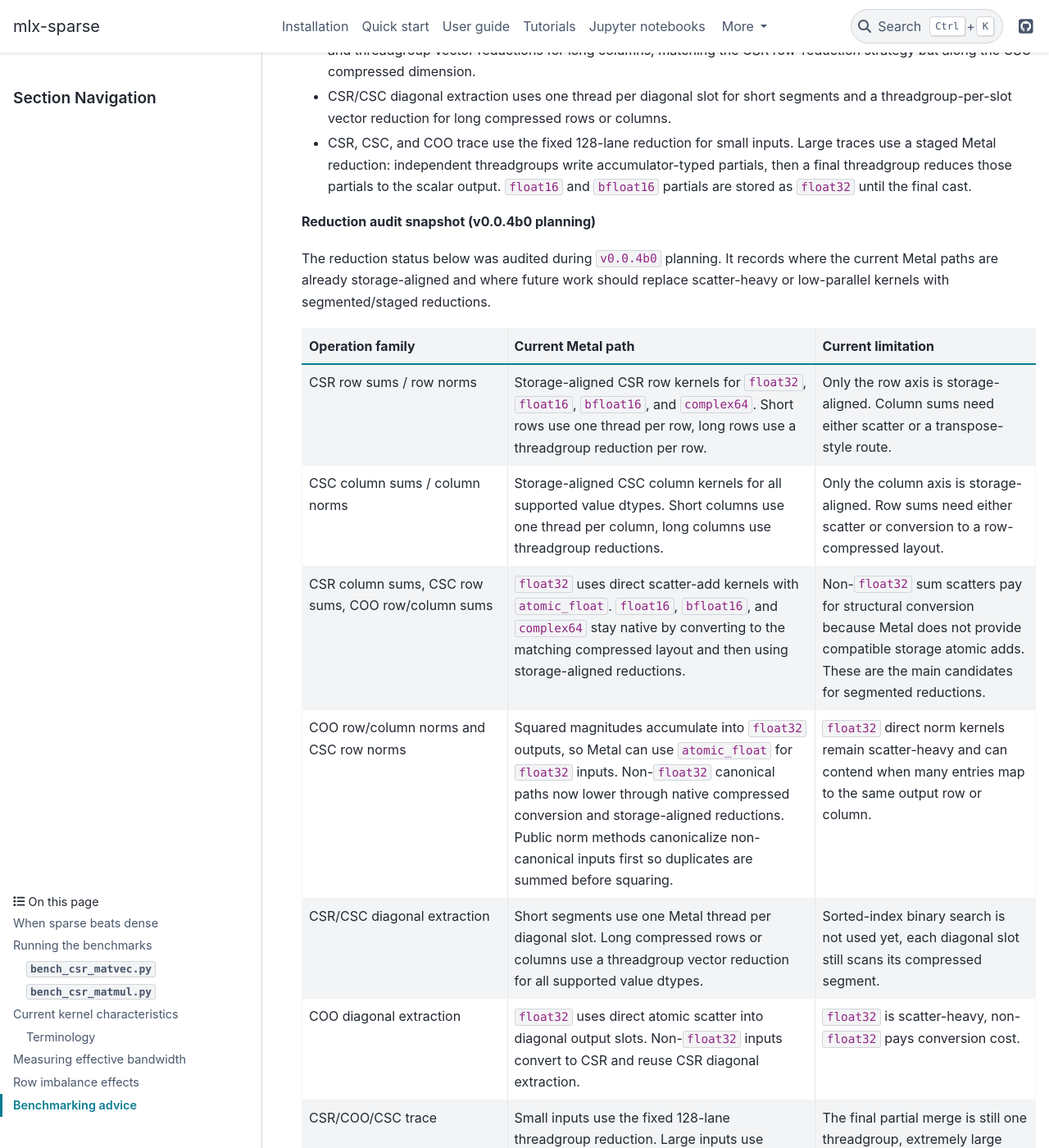
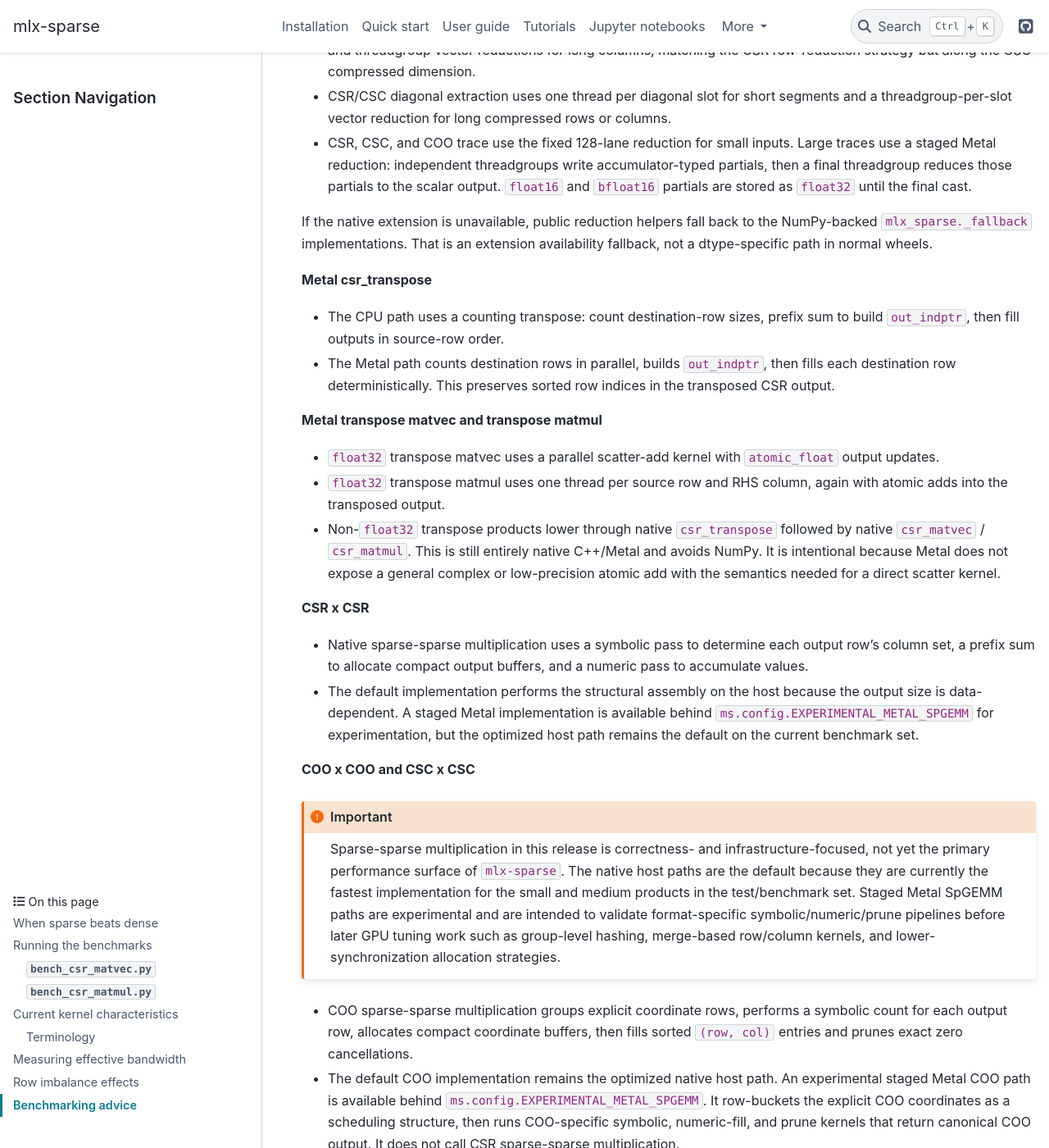
Before and after one commit to waleed-sh/mlx-sparse, a Sphinx documentation site: the page built from docs/performance.rst, in a window 1280 px wide and 1400 px high, scrolled down 3404 px. Shown: the whole window at 82% size. Built offline with Sphinx 7.4.7 and the PyData theme 0.15.4, drawn with Linux system fonts in a browser that asks for light colours; the version number could not be read and is left out; some of the changed text lies outside the part shown.

Commit message:
update docs

```diff
--- a/docs/performance.rst
+++ b/docs/performance.rst
@@ -181,63 +181,6 @@ The kernel notes below use a few implementation terms:
   accumulator-typed partials, then a final threadgroup reduces those partials
   to the scalar output. ``float16`` and ``bfloat16`` partials are stored as
   ``float32`` until the final cast.
-
-**Reduction audit snapshot (v0.0.4b0 planning)**
-
-The reduction status below was audited during ``v0.0.4b0`` planning. It records
-where the current Metal paths are already storage-aligned and where future work
-should replace scatter-heavy or low-parallel kernels with segmented/staged
-reductions.
-
-.. list-table::
-   :widths: 28 42 30
-   :header-rows: 1
-
-   * - Operation family
-     - Current Metal path
-     - Current limitation
-   * - CSR row sums / row norms
-     - Storage-aligned CSR row kernels for ``float32``, ``float16``,
-       ``bfloat16``, and ``complex64``. Short rows use one thread per row,
-       long rows use a threadgroup reduction per row.
-     - Only the row axis is storage-aligned. Column sums need either scatter or
-       a transpose-style route.
-   * - CSC column sums / column norms
-     - Storage-aligned CSC column kernels for all supported value dtypes. Short
-       columns use one thread per column, long columns use threadgroup
-       reductions.
-     - Only the column axis is storage-aligned. Row sums need either scatter or
-       conversion to a row-compressed layout.
-   * - CSR column sums, CSC row sums, COO row/column sums
-     - ``float32`` uses direct scatter-add kernels with ``atomic_float``.
-       ``float16``, ``bfloat16``, and ``complex64`` stay native by converting to
-       the matching compressed layout and then using storage-aligned reductions.
-     - Non-``float32`` sum scatters pay for structural conversion because Metal
-       does not provide compatible storage atomic adds. These are the main
-       candidates for segmented reductions.
-   * - COO row/column norms and CSC row norms
-     - Squared magnitudes accumulate into ``float32`` outputs, so Metal can use
-       ``atomic_float`` for ``float32`` inputs. Non-``float32`` canonical paths
-       now lower through native compressed conversion and storage-aligned
-       reductions. Public norm methods canonicalize non-canonical inputs first
-       so duplicates are summed before squaring.
-     - ``float32`` direct norm kernels remain scatter-heavy and can contend
-       when many entries map to the same output row or column.
-   * - CSR/CSC diagonal extraction
-     - Short segments use one Metal thread per diagonal slot. Long compressed
-       rows or columns use a threadgroup vector reduction for all supported
-       value dtypes.
-     - Sorted-index binary search is not used yet, each diagonal slot still
-       scans its compressed segment.
-   * - COO diagonal extraction
-     - ``float32`` uses direct atomic scatter into diagonal output slots.
-       Non-``float32`` inputs convert to CSR and reuse CSR diagonal extraction.
-     - ``float32`` is scatter-heavy, non-``float32`` pays conversion cost.
-   * - CSR/COO/CSC trace
-     - Small inputs use the fixed 128-lane threadgroup reduction. Large inputs
-       use staged partial reductions for all supported value dtypes.
-     - The final partial merge is still one threadgroup, extremely large
-       partial counts are not recursively reduced yet.
 
 If the native extension is unavailable, public reduction helpers fall back to
 the NumPy-backed ``mlx_sparse._fallback`` implementations. That is an extension
```
Also changed, not shown: docs/changelog.rst (+4 -4 lines), docs/user_guide/linalg.rst (+5 -6 lines), docs/notebooks/19_accelerate_square_solvers.ipynb, docs/notebooks/20_accelerate_rectangular_solvers.ipynb, 1 other file.
